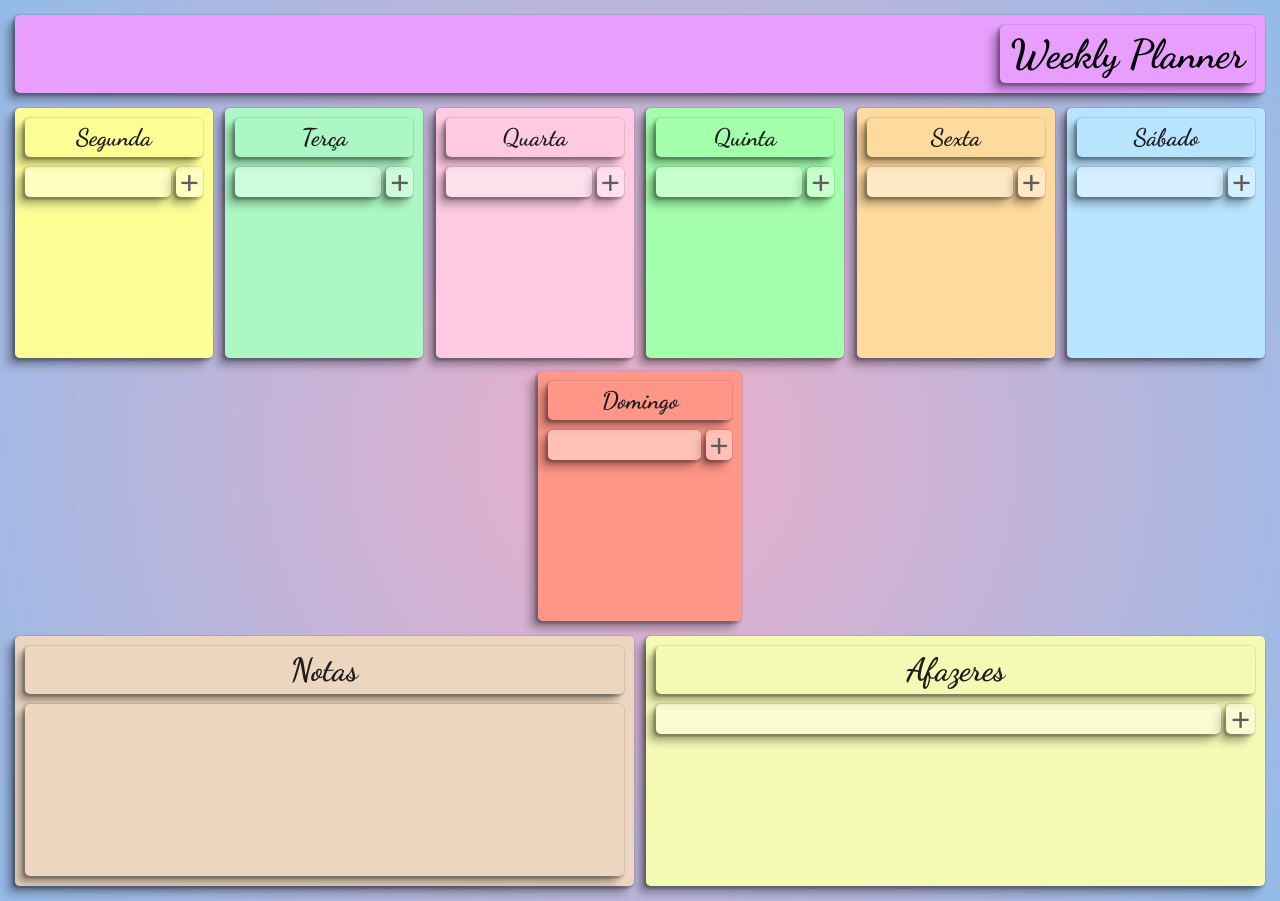
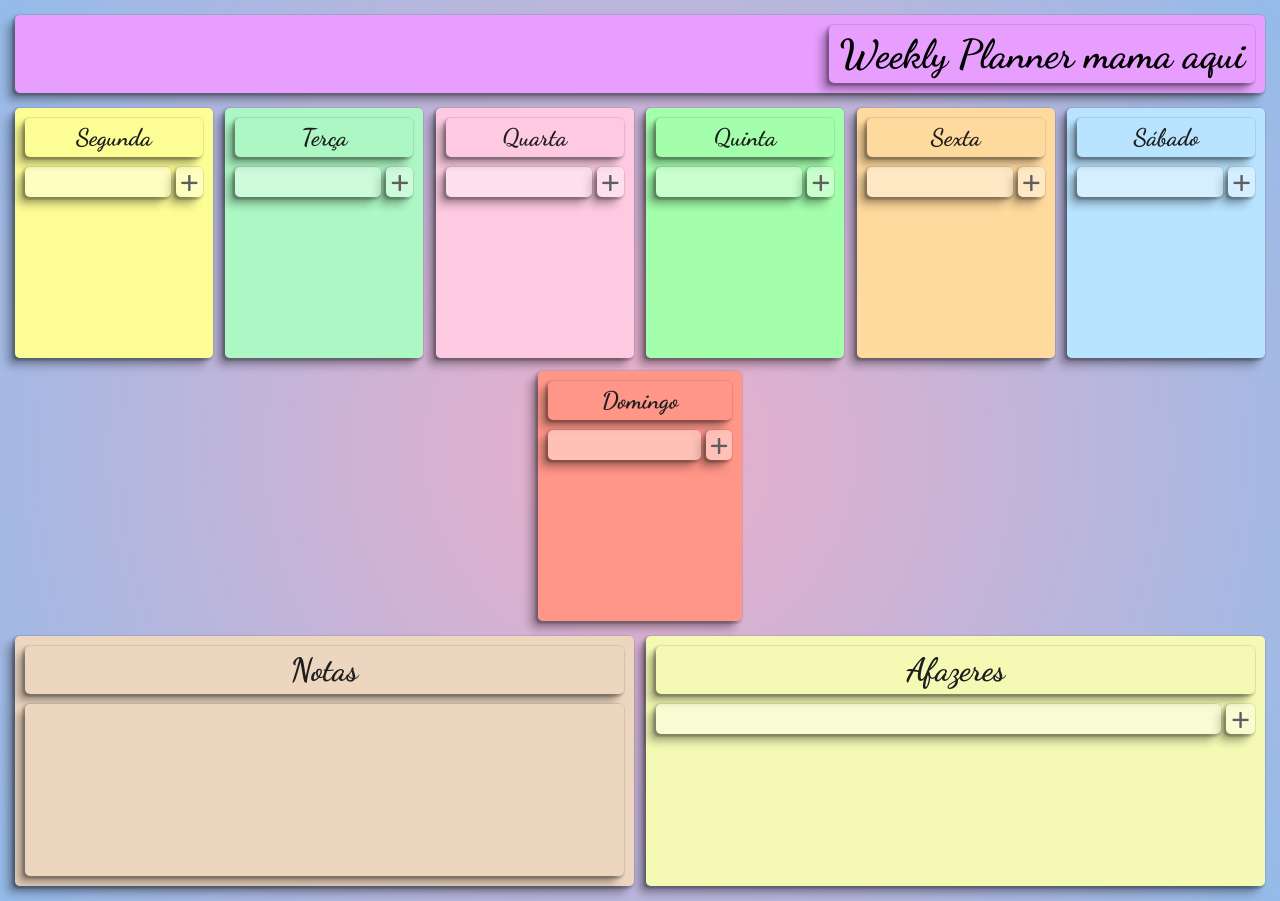
Before and after one commit to Tech-opster/Weekly-planner, a plain HTML site: page index.html in a window 1280 px wide. Drawn offline with Linux system fonts and the light colour scheme; a web font is replaced by a local one.

Commit message:
Revert "ok"
This reverts commit 00f8e5b90afd64e67adc675be700918ec65b8862.

```diff
--- a/index.html
+++ b/index.html
@@ -12,7 +12,7 @@
 <body>
     <header>
         <div class="headerInfo">
-            <h1 id="titlePage">Weekly Planner</h1>
+            <h1 id="titlePage">Weekly Planner mama aqui</h1>
         </div>
     </header>
     <main>
```
